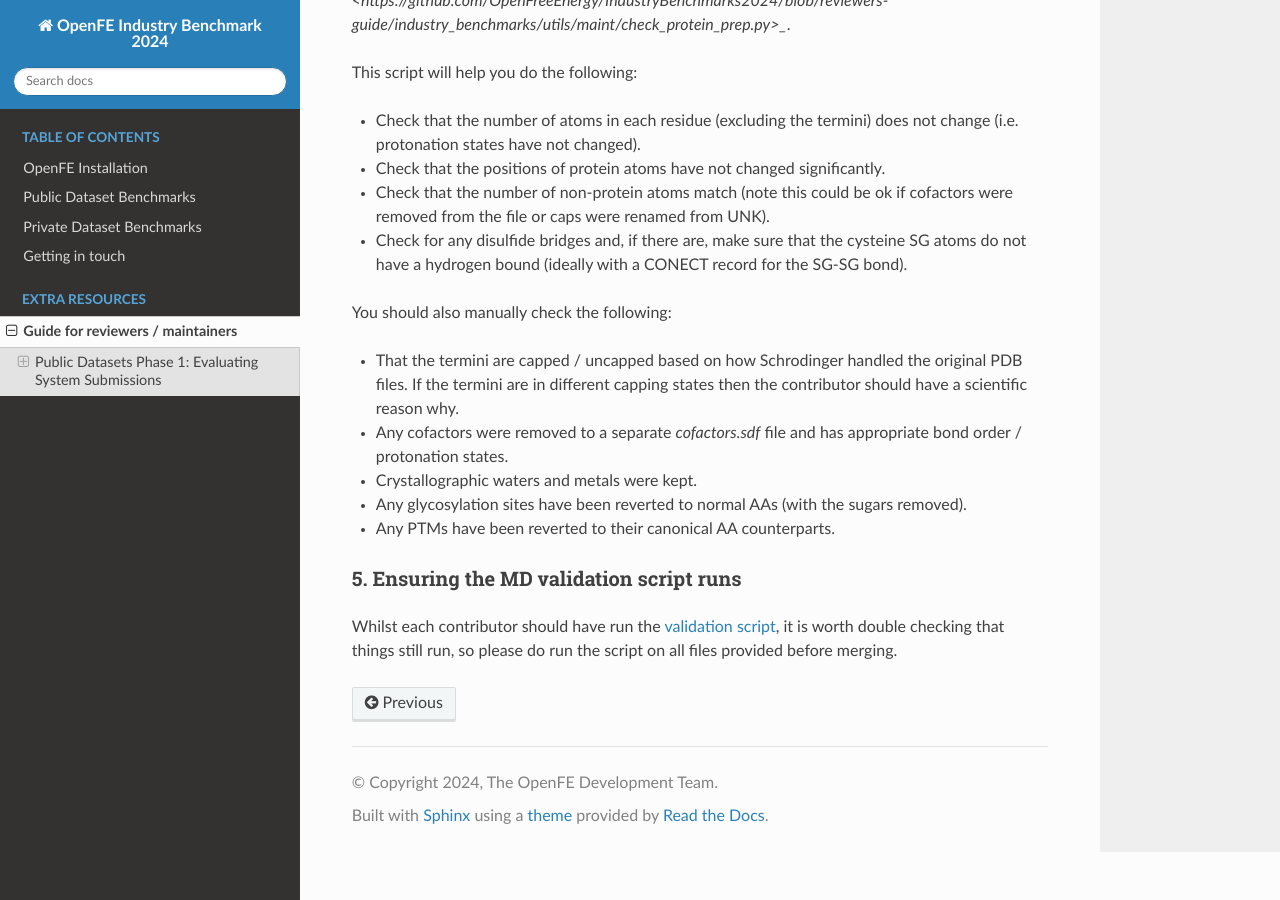
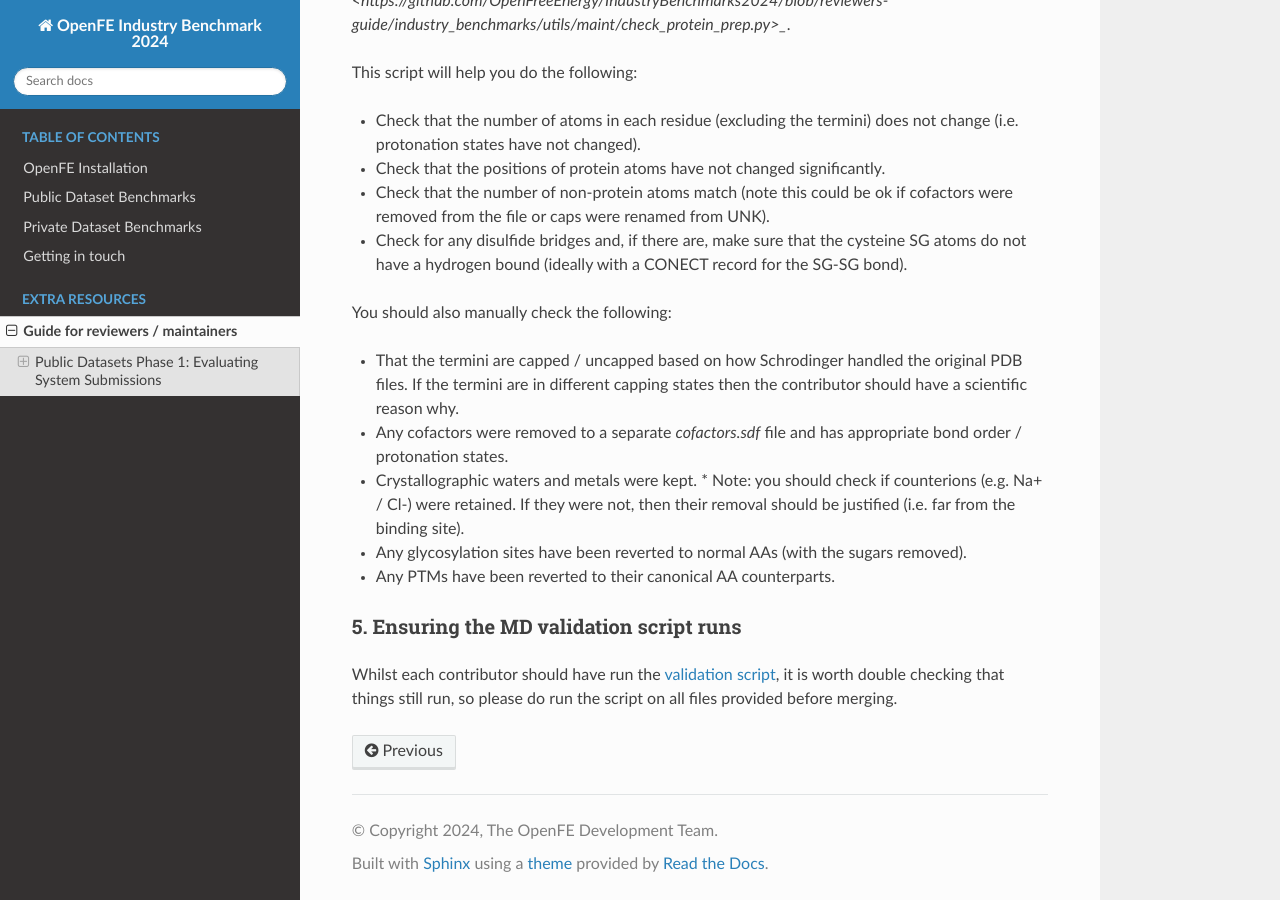
Before and after one commit to OpenFreeEnergy/IndustryBenchmarks2024, a Sphinx documentation site: the page built from docs/source/reviewersguide.rst, in a window 1280 px wide and 900 px high, scrolled down 1459 px. Built offline with Sphinx 7.4.7 and the Read the Docs theme 2.0.0, drawn with Linux system fonts in a browser that asks for light colours.

Commit message:
Update reviewersguide.rst

```diff
--- a/docs/source/reviewersguide.rst
+++ b/docs/source/reviewersguide.rst
@@ -89,6 +89,7 @@ You should also manually check the following:
   If the termini are in different capping states then the contributor should have a scientific reason why.
 * Any cofactors were removed to a separate `cofactors.sdf` file and has appropriate bond order / protonation states.
 * Crystallographic waters and metals were kept.
+  * Note: you should check if counterions (e.g. Na+ / Cl-) were retained. If they were not, then their removal should be justified (i.e. far from the binding site).
 * Any glycosylation sites have been reverted to normal AAs (with the sugars removed).
 * Any PTMs have been reverted to their canonical AA counterparts.
 
```
